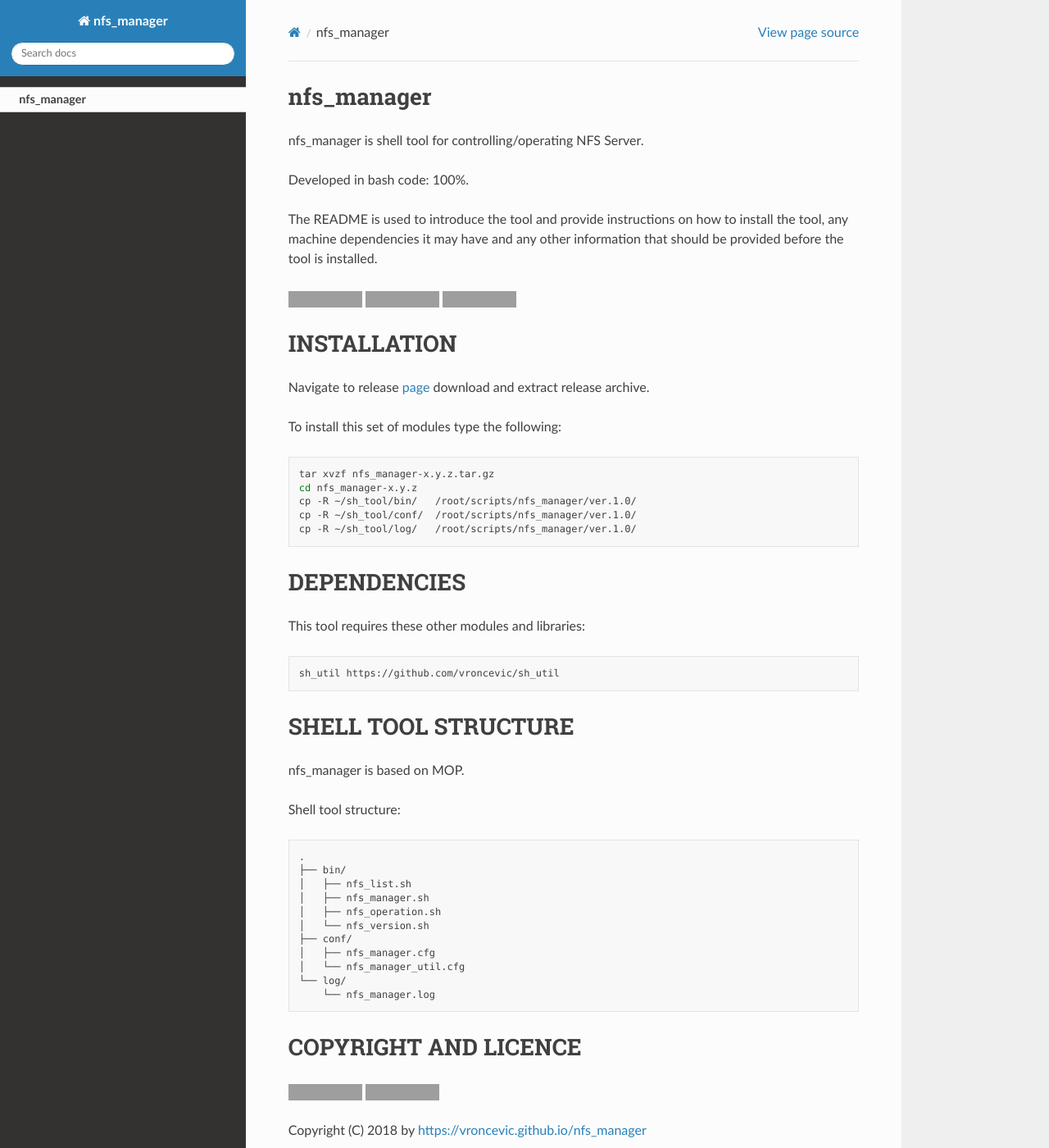
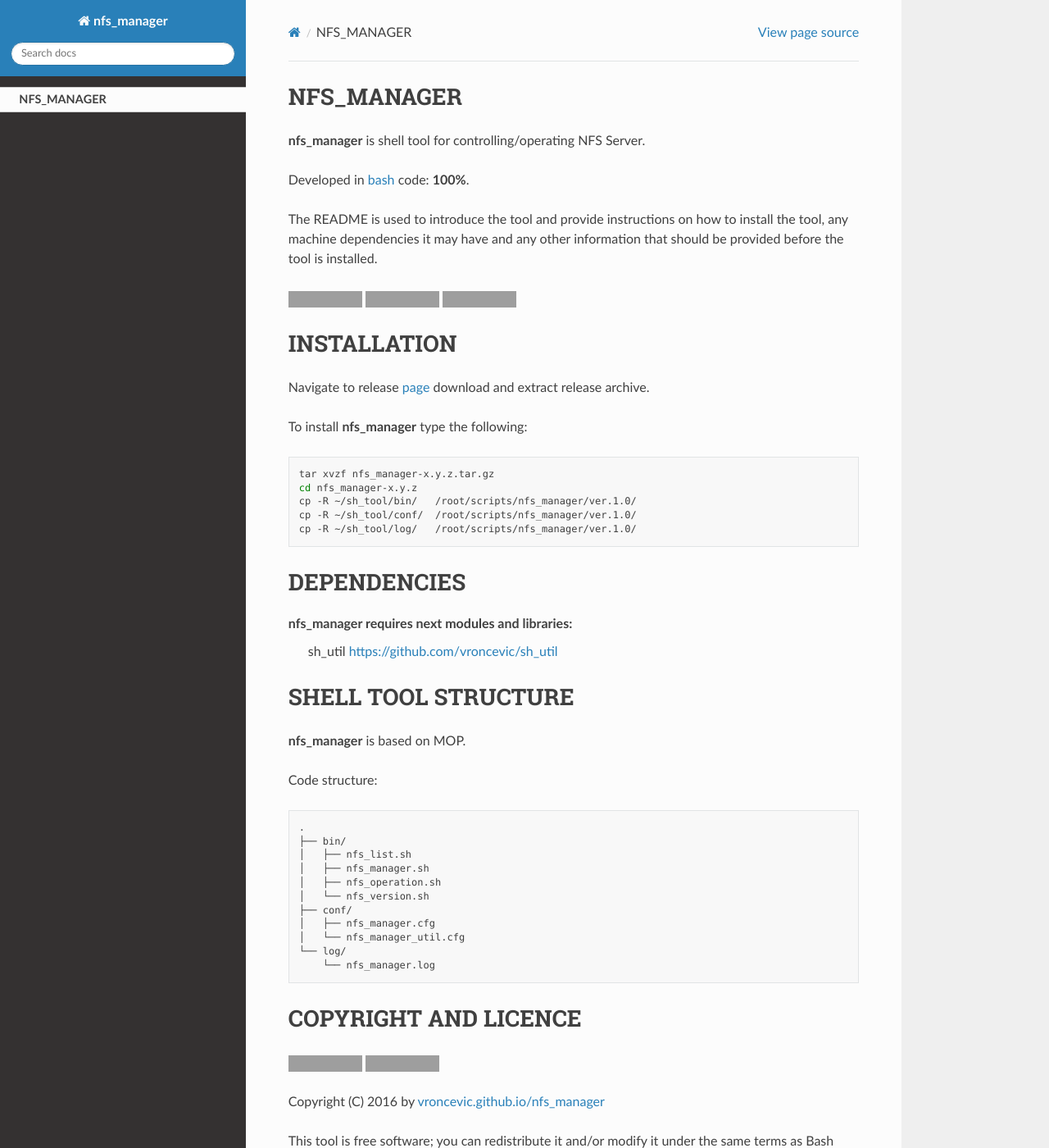
Before and after one commit to vroncevic/nfs_manager, a Sphinx documentation site: the page built from docs/source/index.rst, in a window 1280 px wide and 1400 px high. Shown: the whole window at 82% size. Built offline with Sphinx 7.4.7 and the Read the Docs theme 2.0.0, drawn with Linux system fonts in a browser that asks for light colours; grey boxes are pictures that could not be loaded.

```diff
--- a/docs/source/index.rst
+++ b/docs/source/index.rst
@@ -1,4 +1,4 @@
-nfs_manager
+NFS_MANAGER
 ------------
 
 .. toctree::
@@ -6,10 +6,9 @@
 
  self
 
+**nfs_manager** is shell tool for controlling/operating NFS Server.
 
-nfs_manager is shell tool for controlling/operating NFS Server.
-
-Developed in bash code: 100%.
+Developed in `bash <https://en.wikipedia.org/wiki/Bash_(Unix_shell)>`_ code: **100%**.
 
 The README is used to introduce the tool and provide instructions on
 how to install the tool, any machine dependencies it may have and any
@@ -28,11 +27,12 @@
 
 INSTALLATION
 -------------
+
 Navigate to release `page`_ download and extract release archive.
 
 .. _page: https://github.com/vroncevic/nfs_manager/releases
 
-To install this set of modules type the following:
+To install **nfs_manager** type the following:
 
 .. code-block:: bash
 
@@ -44,17 +44,16 @@
 
 DEPENDENCIES
 -------------
-This tool requires these other modules and libraries:
 
-.. code-block:: bash
-
-   sh_util https://github.com/vroncevic/sh_util
+**nfs_manager** requires next modules and libraries:
+    sh_util `https://github.com/vroncevic/sh_util <https://github.com/vroncevic/sh_util>`_
 
 SHELL TOOL STRUCTURE
 ---------------------
-nfs_manager is based on MOP.
 
-Shell tool structure:
+**nfs_manager** is based on MOP.
+
+Code structure:
 
 .. code-block:: bash
 
@@ -81,7 +80,7 @@
 .. |License: Apache 2.0| image:: https://img.shields.io/badge/License-Apache%202.0-blue.svg
    :target: https://opensource.org/licenses/Apache-2.0
 
-Copyright (C) 2018 by https://vroncevic.github.io/nfs_manager
+Copyright (C) 2016 by `vroncevic.github.io/nfs_manager <https://vroncevic.github.io/nfs_manager>`_
 
 This tool is free software; you can redistribute it and/or modify it
 under the same terms as Bash itself, either Bash version 4.2.47 or,
```
Also changed, not shown: README.md (+16 -17 lines), 8 other files.
